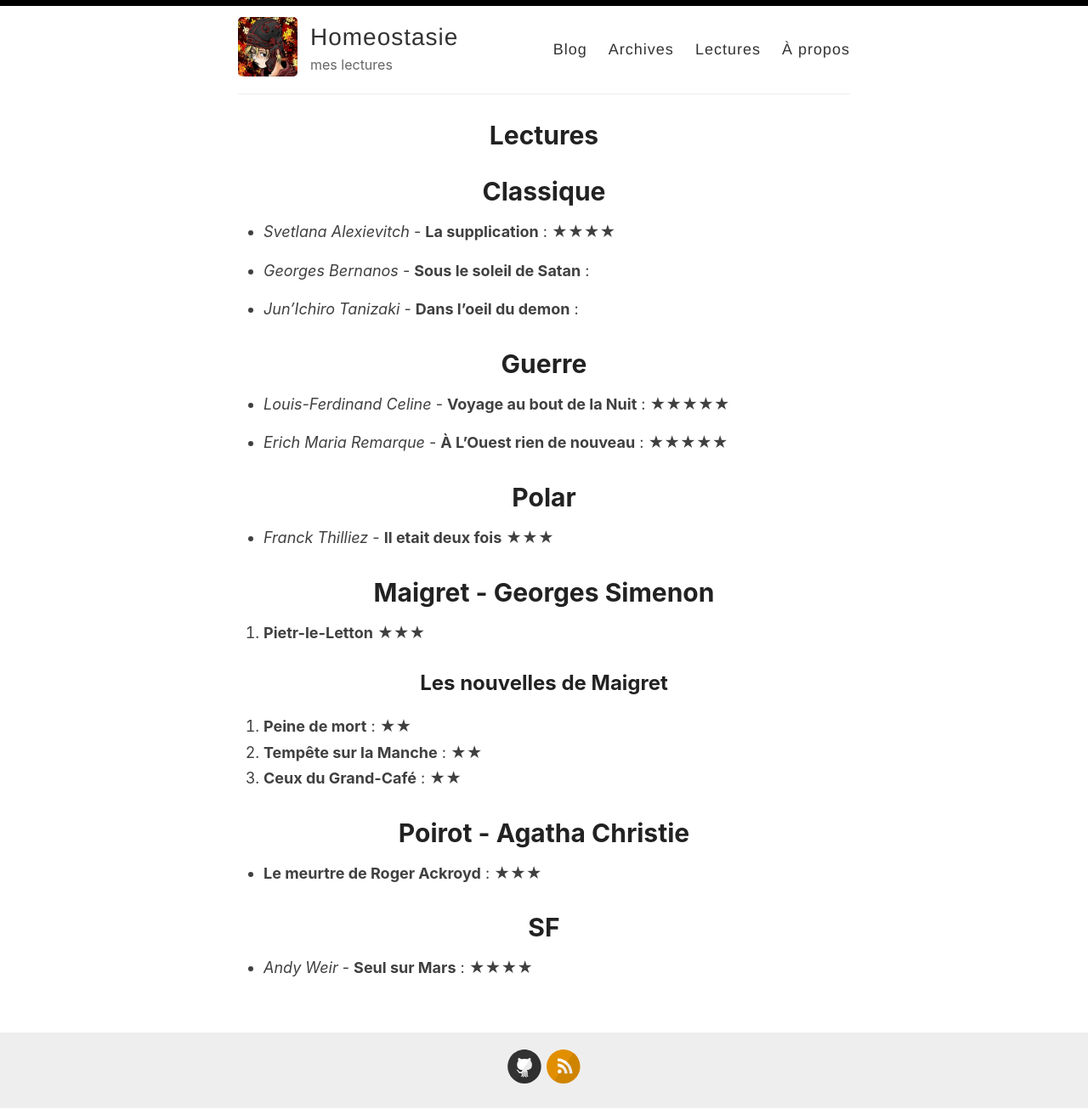
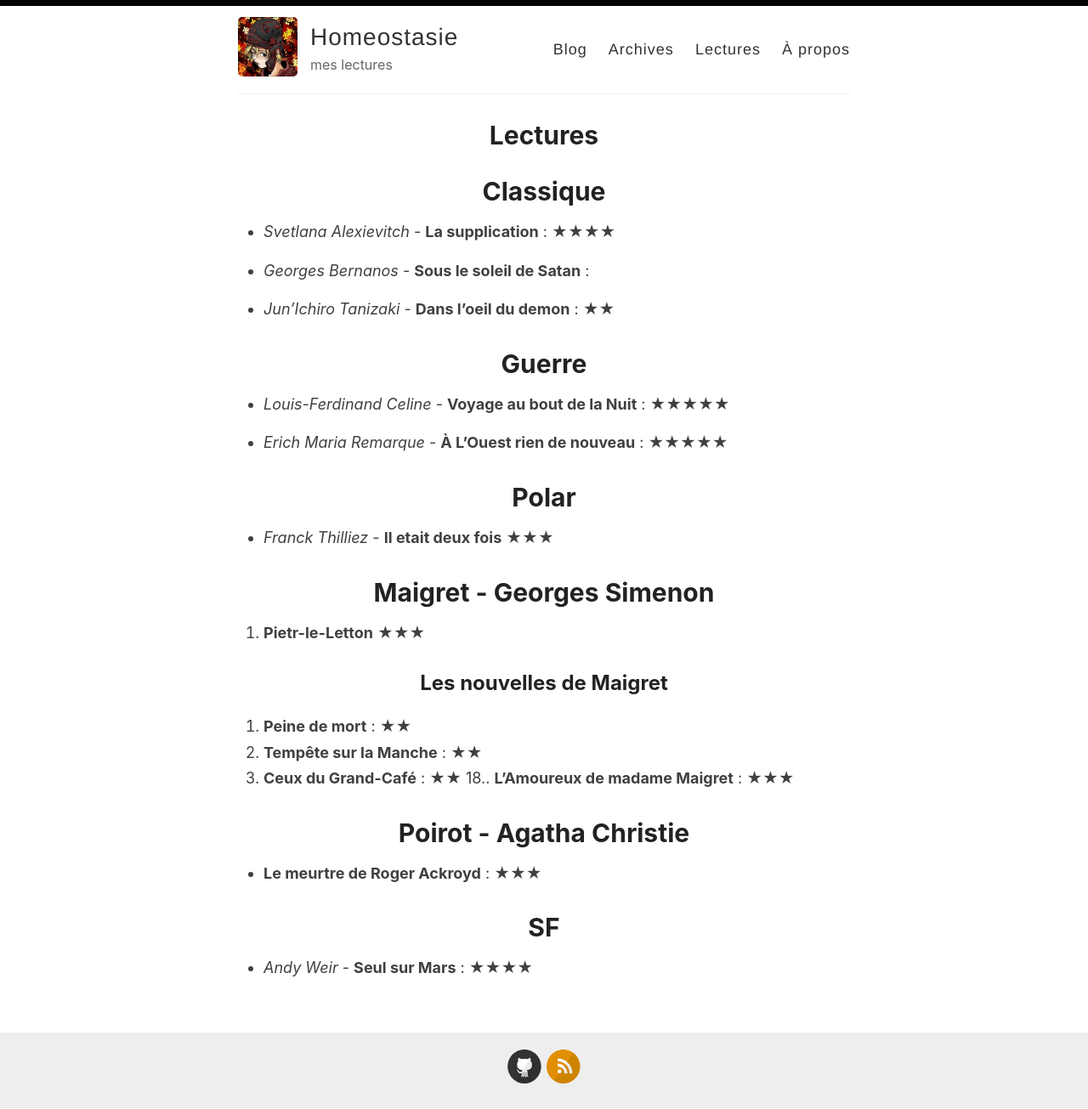
Before and after one commit to homeostasie/bouquins, a Jekyll site: the page built from _pages/jak.md, in a window 1280 px wide. Shown: the whole page at 85% size. Built offline with Jekyll 4.4.1, drawn with Linux system fonts in a browser that asks for light colours.

Commit message:
maj pal jak

```diff
--- a/_pages/jak.md
+++ b/_pages/jak.md
@@ -11,7 +11,7 @@ comments: true
 
 * *Georges Bernanos* - **Sous le soleil de Satan** :
 
-* *Jun'Ichiro Tanizaki* - **Dans l'oeil du demon** :
+* *Jun'Ichiro Tanizaki* - **Dans l'oeil du demon** : ★★
 
 # Guerre
 
@@ -32,6 +32,7 @@ comments: true
 4. **Peine de mort** : ★★
 10. **Tempête sur la Manche** : ★★
 13. **Ceux du Grand-Café** : ★★
+18.. **L'Amoureux de madame Maigret** : ★★★
 
 # Poirot - Agatha Christie
 
```
